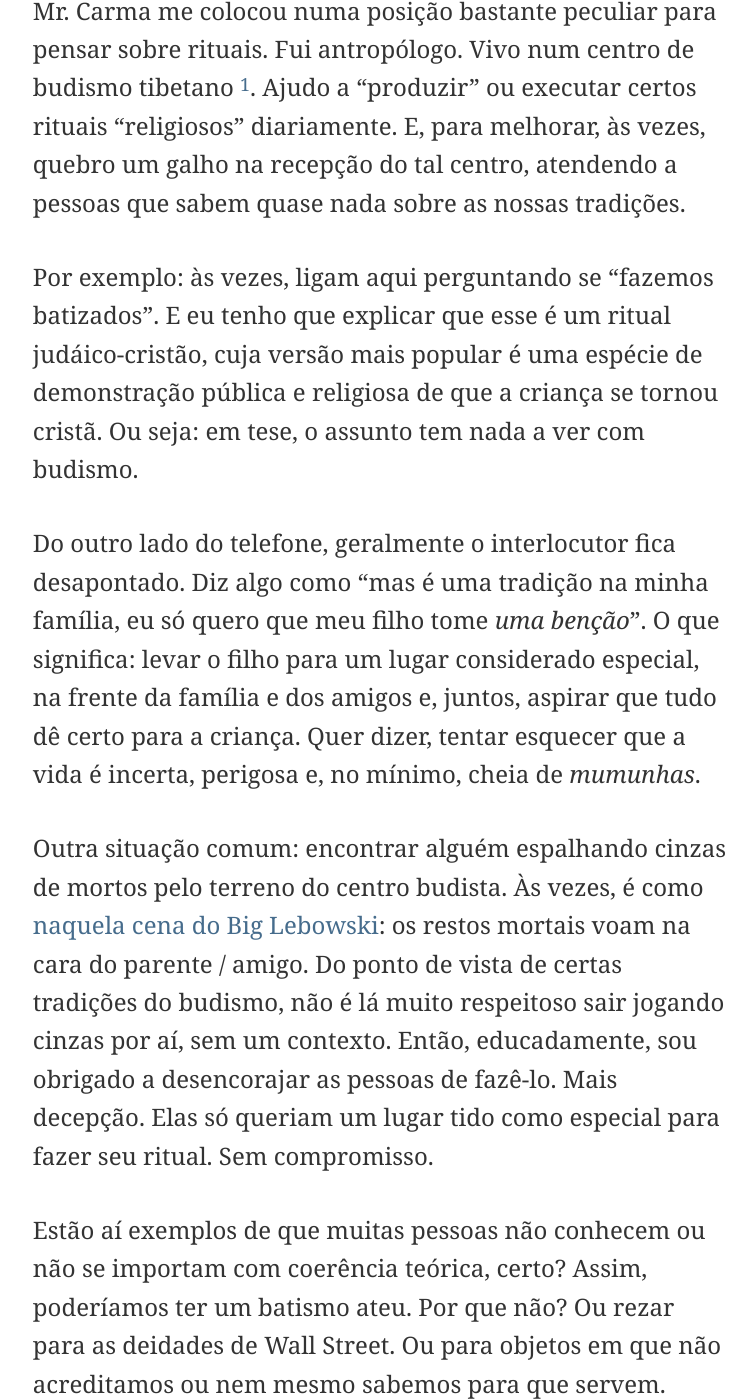
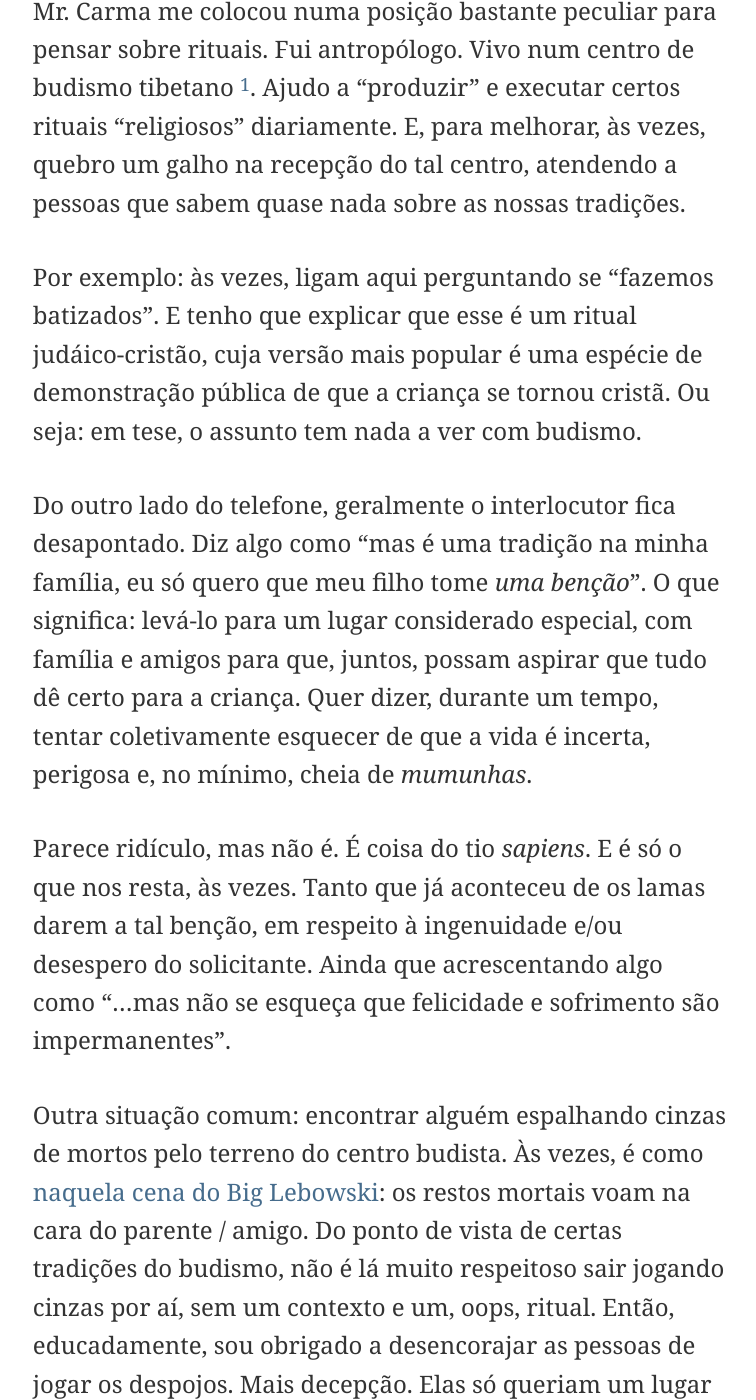
Before and after one commit to eduf/eduf.github.com, a Jekyll site: the page built from _posts/2013-12-26-reveilon-roupa-branca-tarja-preta.md, in a window 1280 px wide and 1400 px high, scrolled down 1125 px. Shown: the whole window, without its empty margins (259-1015 px from the left). Built offline with Jekyll 4.4.1, drawn with Linux system fonts in a browser that asks for light colours; nearby versions of some CDN libraries; comment, search, counter and statistics services are not loaded; some of the changed text lies outside the part shown.

Commit message:
Melhorzinho

```diff
--- a/_posts/2013-12-26-reveilon-roupa-branca-tarja-preta.md
+++ b/_posts/2013-12-26-reveilon-roupa-branca-tarja-preta.md
@@ -10,17 +10,19 @@ image:
 - /images/reveilon.jpg
 ---
 
-Todo fim de ano, ouvimos a mesma reclamação: o Natal (ou outras festas) perderam o significado. Há sempre alguém — religioso ou não — acreditando que, em algum lugar do passado, tivemos uma visão mais humanitária de certos ritos de passagem. Agora, o único ritual possível seria o de passagem do cartão de crédito na máquina registradora. É mesmo?
+Todo fim de ano, ouvimos a mesma reclamação: o Natal (ou outras festas) perderam o significado. Há sempre alguém — religioso ou não — acreditando que, em algum lugar do passado, tivemos uma visão mais humanitária de certos ritos de passagem. Agora, o único ritual possível seria o de passagem do cartão de crédito na máquina registradora. Não sei.
 
-Mr. Carma me colocou numa posição bastante peculiar para pensar sobre rituais. Fui antropólogo. Vivo num centro de budismo tibetano [^1]. Ajudo a "produzir" ou executar certos rituais "religiosos" diariamente. E, para melhorar, às vezes, quebro um galho na recepção do tal centro, atendendo a pessoas que sabem quase nada sobre as nossas tradições.
+Mr. Carma me colocou numa posição bastante peculiar para pensar sobre rituais. Fui antropólogo. Vivo num centro de budismo tibetano [^1]. Ajudo a "produzir" e executar certos rituais "religiosos" diariamente. E, para melhorar, às vezes, quebro um galho na recepção do tal centro, atendendo a pessoas que sabem quase nada sobre as nossas tradições.
 
-Por exemplo: às vezes, ligam aqui perguntando se "fazemos batizados". E eu tenho que explicar que esse é um ritual judáico-cristão, cuja versão mais popular é uma espécie de demonstração pública e religiosa de que a criança se tornou cristã. Ou seja: em tese, o assunto tem nada a ver com budismo.
+Por exemplo: às vezes, ligam aqui perguntando se "fazemos batizados". E tenho que explicar que esse é um ritual judáico-cristão, cuja versão mais popular é uma espécie de demonstração pública de que a criança se tornou cristã. Ou seja: em tese, o assunto tem nada a ver com budismo.
 
-Do outro lado do telefone, geralmente o interlocutor fica desapontado. Diz algo como "mas é uma tradição na minha família, eu só quero que meu filho tome *uma benção*". O que significa: levar o filho para um lugar considerado especial, na frente da família e dos amigos e, juntos, aspirar que tudo dê certo para a criança. Quer dizer, tentar esquecer que a vida é incerta, perigosa e, no mínimo, cheia de *mumunhas*.
+Do outro lado do telefone, geralmente o interlocutor fica desapontado. Diz algo como "mas é uma tradição na minha família, eu só quero que meu filho tome *uma benção*". O que significa: levá-lo para um lugar considerado especial, com família e amigos para que, juntos, possam aspirar que tudo dê certo para a criança. Quer dizer, durante um tempo, tentar coletivamente esquecer de que a vida é incerta, perigosa e, no mínimo, cheia de *mumunhas*.
 
-Outra situação comum: encontrar alguém espalhando cinzas de mortos pelo terreno do centro budista. Às vezes, é como [naquela cena do Big Lebowski](https://www.youtube.com/watch?v=_4ezPvzKe5M): os restos mortais voam na cara do parente / amigo. Do ponto de vista de certas tradições do budismo, não é lá muito respeitoso sair jogando cinzas por aí, sem um contexto. Então, educadamente, sou obrigado a desencorajar as pessoas de fazê-lo. Mais decepção. Elas só queriam um lugar tido como especial para fazer seu ritual. Sem compromisso.
+Parece ridículo, mas não é. É coisa do tio *sapiens*. E é só o que nos resta, às vezes. Tanto que já aconteceu de os lamas darem a tal benção, em respeito à ingenuidade e/ou desespero do solicitante. Ainda que acrescentando algo como "…mas não se esqueça que felicidade e sofrimento são impermanentes".
 
-Estão aí exemplos de que muitas pessoas não conhecem ou não se importam com coerência teórica, certo? Assim, poderíamos ter um batismo ateu. Por que não? Ou rezar para as deidades de Wall Street. Ou para objetos em que não acreditamos ou nem mesmo sabemos para que servem.
+Outra situação comum: encontrar alguém espalhando cinzas de mortos pelo terreno do centro budista. Às vezes, é como [naquela cena do Big Lebowski](https://www.youtube.com/watch?v=_4ezPvzKe5M): os restos mortais voam na cara do parente / amigo. Do ponto de vista de certas tradições do budismo, não é lá muito respeitoso sair jogando cinzas por aí, sem um contexto e um, oops, ritual. Então, educadamente, sou obrigado a desencorajar as pessoas de jogar os despojos. Mais decepção. Elas só queriam um lugar tido como especial para fazer sua parte. Sem compromisso.
+
+Ok. Estão aí exemplos de que muitas pessoas não conhecem ou não se importam com coerência teórica, certo? Assim, poderíamos ter um batismo ateu. Por que não? Ou rezar para as deidades de Wall Street. Ou para objetos em que não acreditamos ou nem mesmo sabemos para que servem.
 
 Flexibilidade. Pós-modernismo. Explique como quiser. Mas, embora pareça que não, esses rituais desteorizados são extremamente coerentes. Mostram algo muito simples: "queremos celebrar a nós mesmos, nossas famílias e amigos. E controlar forças que nos parecem indomáveis. Mas sem pagar um preço muito alto por isso".
 
```
